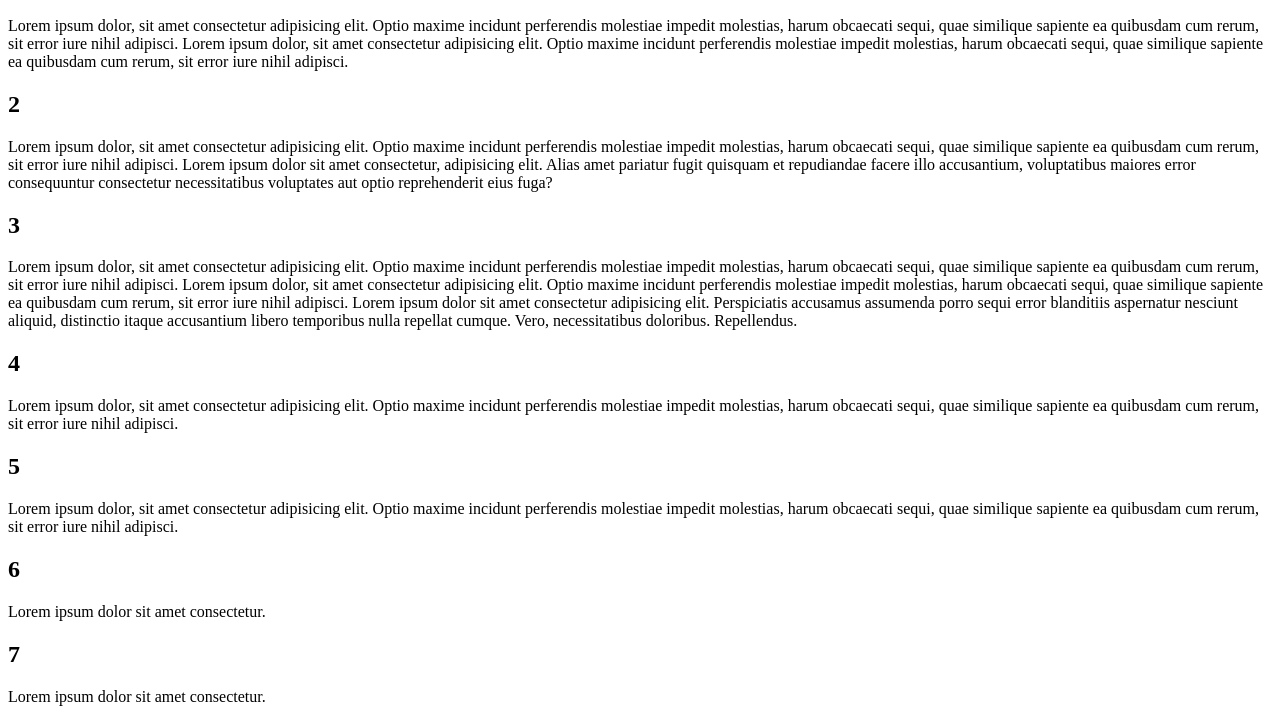
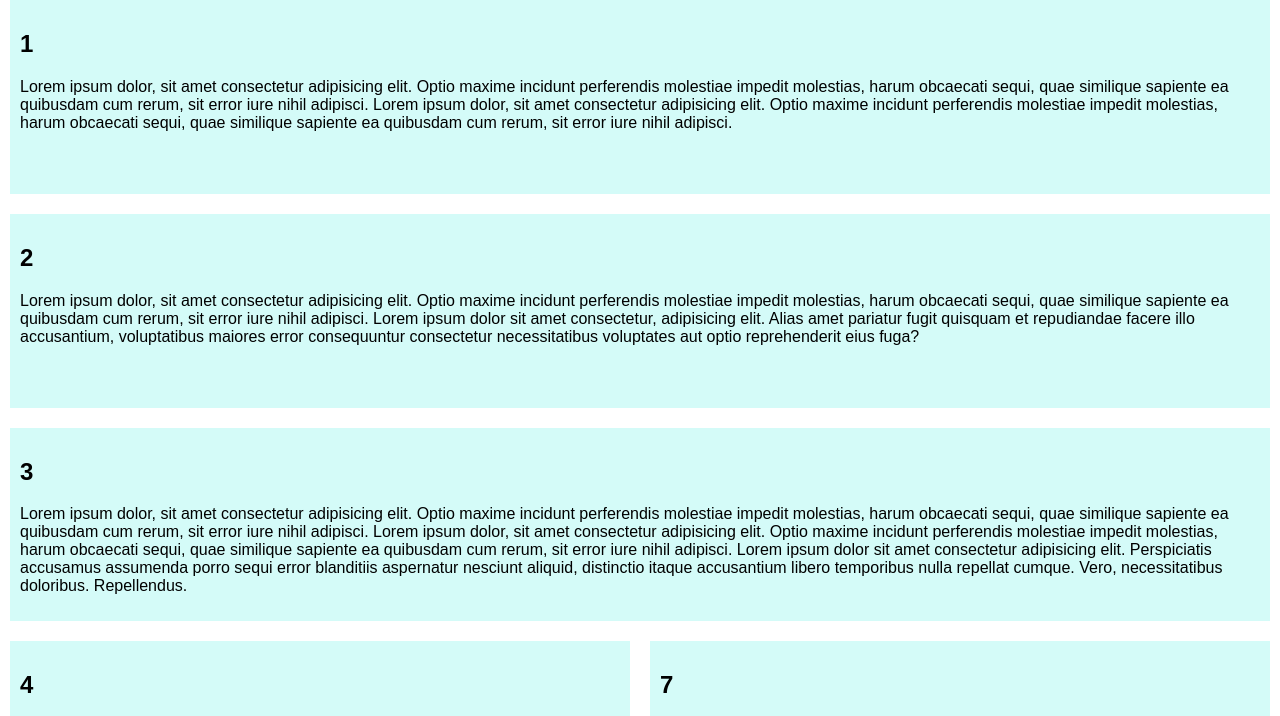
Before and after one commit to palonium/INIS-EVT-labs, a plain HTML site: page ЭВТ/лаба 9/EVT_lab9.html in a window 1280 px wide. Shown: the part 110-826 px from the top of the page. Drawn offline with Linux system fonts and the light colour scheme; files that its build step writes are made by us from their sources; the site is published under a folder, as on GitHub Pages, so addresses that start at the root find nothing.

Commit message:
Update EVT_lab9.html

```diff
--- a/ЭВТ/лаба 9/EVT_lab9.html
+++ b/ЭВТ/лаба 9/EVT_lab9.html
@@ -4,7 +4,7 @@
     <meta charset="UTF-8">
     <meta http-equiv="X-UA-Compatible" content="IE=edge">
     <meta name="viewport" content="width=device-width, initial-scale=1.0">
-    <link rel="stylesheet" href="/EVT/styles/lab9.css">
+    <link rel="stylesheet" href="lab9.css">
     <title>Адаптив</title>
 </head>
 <body>
```
